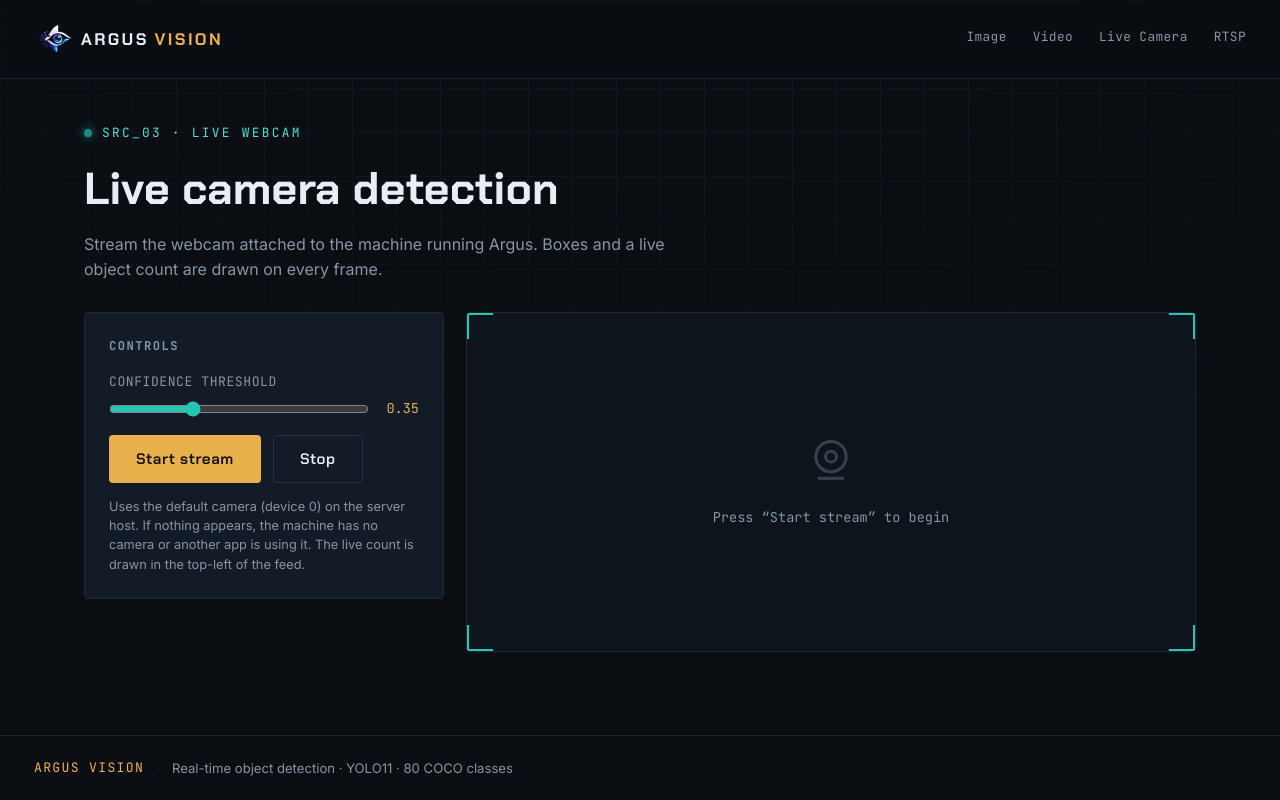
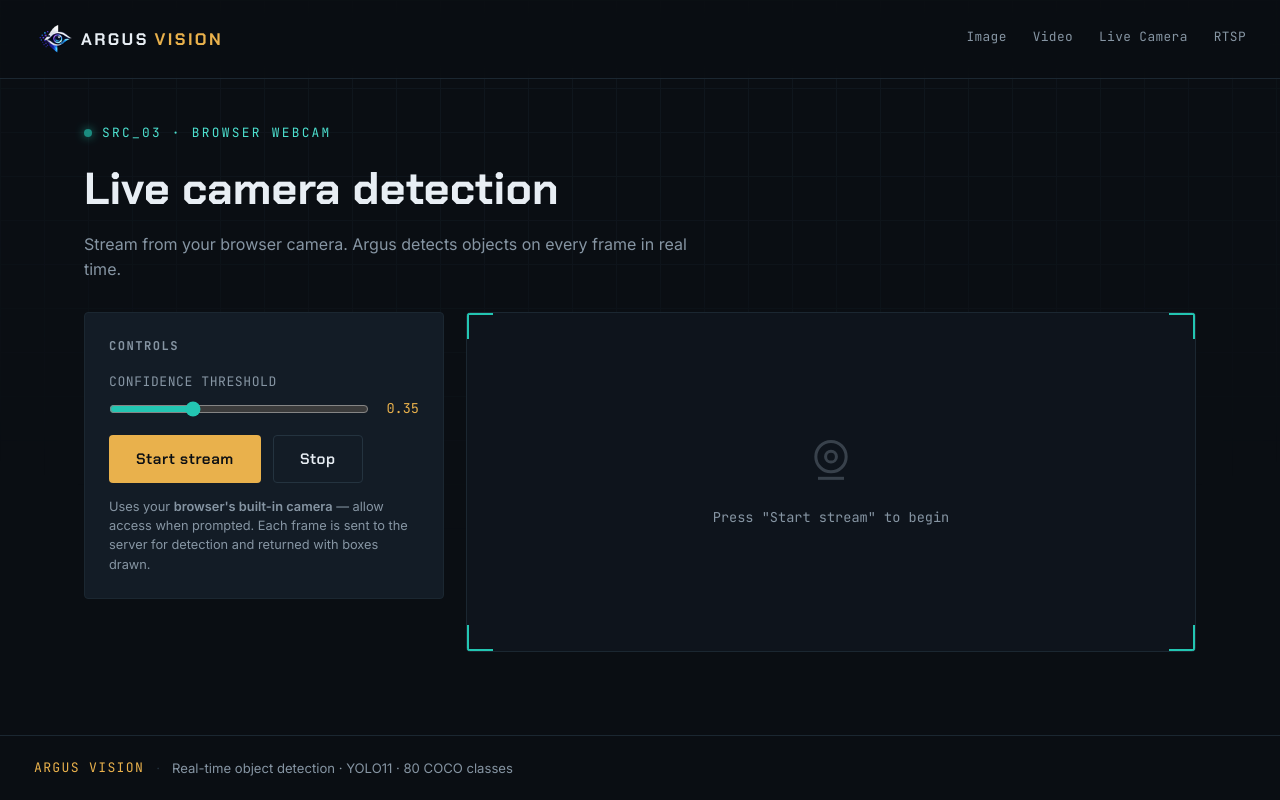
Before and after one commit to Arun-21BEECE006/argus-vision, a Flask app: page /webcam in a window 1280 px wide. Run offline with Flask 3, Linux system fonts and the light colour scheme.

Commit message:
Fix webcam - use browser camera instead of server camera

```diff
--- a/app.py
+++ b/app.py
@@ -248,6 +248,42 @@ def _try_h264(src):
     return src
 
 
+
+# ── Single-frame detection (browser webcam) ──────────────────────
+@app.route("/api/detect/frame", methods=["POST"])
+def api_detect_frame():
+    """
+    Receives a JPEG from the browser webcam, runs detection,
+    returns annotated JPEG. Used by the live camera page.
+    """
+    try:
+        conf = float(request.args.get("conf", DEFAULT_CONF))
+        data = np.frombuffer(request.get_data(), np.uint8)
+        frame = cv2.imdecode(data, cv2.IMREAD_COLOR)
+        if frame is None:
+            return "Bad frame", 400
+
+        # Resize to 480p max for fast inference on free tier
+        fh, fw = frame.shape[:2]
+        if max(fw, fh) > 480:
+            s     = 480 / max(fw, fh)
+            frame = cv2.resize(frame, (int(fw * s), int(fh * s)))
+
+        annotated, summary, _ = detector.detect(frame, conf=conf)
+        gc.collect()
+
+        _, buf = cv2.imencode(".jpg", annotated,
+                              [cv2.IMWRITE_JPEG_QUALITY, 80])
+
+        import json
+        resp = Response(buf.tobytes(), mimetype="image/jpeg")
+        resp.headers["X-Summary"] = json.dumps(summary)
+        resp.headers["Access-Control-Expose-Headers"] = "X-Summary"
+        return resp
+    except Exception:
+        return "Error", 500
+
+
 # ── Live streaming ────────────────────────────────────────────────────
 def _open_source(source):
     if source == "webcam": return cv2.VideoCapture(0)
--- a/templates/webcam.html
+++ b/templates/webcam.html
@@ -1,64 +1,203 @@
-{% extends "base.html" %}
-{% block title %}Live Camera — Argus Vision{% endblock %}
-
-{% block content %}
+{% extends "base.html" %} {% block title %}Live Camera — Argus Vision{% endblock
+%} {% block content %}
 <section class="tool">
   <div class="tool-head">
-    <div class="eyebrow mono"><span class="dot"></span> SRC_03 · LIVE WEBCAM</div>
+    <div class="eyebrow mono">
+      <span class="dot"></span> SRC_03 · BROWSER WEBCAM
+    </div>
     <h1>Live camera detection</h1>
-    <p>Stream the webcam attached to the machine running Argus. Boxes and a live object count are drawn on every frame.</p>
+    <p>
+      Stream from your browser camera. Argus detects objects on every frame in
+      real time.
+    </p>
   </div>
 
   <div class="tool-grid">
     <div class="panel">
       <h4>Controls</h4>
+
       <label class="field">CONFIDENCE THRESHOLD</label>
       <div class="slider-row">
-        <input type="range" id="conf" min="0.1" max="0.9" step="0.05" value="0.35">
+        <input
+          type="range"
+          id="conf"
+          min="0.1"
+          max="0.9"
+          step="0.05"
+          value="0.35"
+        />
         <span class="slider-val mono" id="confVal">0.35</span>
       </div>
+
       <div class="live-controls">
         <button class="btn btn-primary" id="start">Start stream</button>
         <button class="btn btn-ghost" id="stop">Stop</button>
       </div>
+
       <div class="err" id="err"></div>
-      <p class="hint">Uses the default camera (device 0) on the server host. If nothing appears, the machine has no
-        camera or another app is using it. The live count is drawn in the top-left of the feed.</p>
+
+      <p class="hint">
+        Uses your <b>browser's built-in camera</b> — allow access when prompted.
+        Each frame is sent to the server for detection and returned with boxes
+        drawn.
+      </p>
     </div>
 
     <div>
       <div class="stage">
         <span class="corner tl"></span><span class="corner tr"></span>
         <span class="corner bl"></span><span class="corner br"></span>
+
         <div class="placeholder" id="ph">
-          <svg width="52" height="52" viewBox="0 0 24 24" fill="none" stroke="currentColor" stroke-width="1.4"><circle cx="12" cy="10" r="7"/><circle cx="12" cy="10" r="2.5"/><path d="M6 20h12"/></svg>
-          <div>Press “Start stream” to begin</div>
+          <svg
+            width="52"
+            height="52"
+            viewBox="0 0 24 24"
+            fill="none"
+            stroke="currentColor"
+            stroke-width="1.4"
+          >
+            <circle cx="12" cy="10" r="7" />
+            <circle cx="12" cy="10" r="2.5" />
+            <path d="M6 20h12" />
+          </svg>
+          <div>Press "Start stream" to begin</div>
         </div>
-        <img id="feed" style="display:none">
+
+        <!-- Annotated result shown here -->
+        <img
+          id="feed"
+          style="display: none; max-width: 100%; max-height: 72vh"
+        />
+
+        <!-- Hidden elements for capture -->
+        <video
+          id="localVideo"
+          autoplay
+          playsinline
+          muted
+          style="display: none"
+        ></video>
+        <canvas id="canvas" style="display: none"></canvas>
+      </div>
+
+      <!-- Live count badge -->
+      <div id="liveBadge" style="display: none; margin-top: 10px">
+        <div class="summary-chips" id="liveChips"></div>
       </div>
     </div>
   </div>
 </section>
-{% endblock %}
-
-{% block scripts %}
+{% endblock %} {% block scripts %}
 <script src="{{ url_for('static', filename='js/main.js') }}"></script>
 <script>
-setupUpload(); // wires the confidence slider
-const feed = document.getElementById('feed');
-const ph   = document.getElementById('ph');
+  setupUpload();
 
-document.getElementById('start').onclick = () => {
-  showErr('');
-  const conf = document.getElementById('conf').value;
-  feed.src = `/api/stream?source=webcam&conf=${conf}&t=${Date.now()}`;
-  feed.style.display = 'block';
-  ph.style.display = 'none';
-};
-document.getElementById('stop').onclick = () => {
-  feed.src = '';
-  feed.style.display = 'none';
-  ph.style.display = 'block';
-};
+  const feed = document.getElementById("feed");
+  const ph = document.getElementById("ph");
+  const localVideo = document.getElementById("localVideo");
+  const canvas = document.getElementById("canvas");
+  const liveBadge = document.getElementById("liveBadge");
+  const liveChips = document.getElementById("liveChips");
+  const ctx = canvas.getContext("2d");
+
+  let mediaStream = null;
+  let running = false;
+  let busy = false;
+
+  /* ── Start ─────────────────────────────────────────────────────── */
+  document.getElementById("start").onclick = async () => {
+    showErr("");
+    try {
+      mediaStream = await navigator.mediaDevices.getUserMedia({
+        video: {
+          width: { ideal: 640 },
+          height: { ideal: 480 },
+          facingMode: "user",
+        },
+      });
+      localVideo.srcObject = mediaStream;
+      await localVideo.play();
+
+      canvas.width = localVideo.videoWidth || 640;
+      canvas.height = localVideo.videoHeight || 480;
+
+      ph.style.display = "none";
+      feed.style.display = "block";
+      liveBadge.style.display = "block";
+      running = true;
+      loop();
+    } catch (e) {
+      showErr(
+        "Camera error: " +
+          e.message +
+          ". Make sure you allowed camera access in your browser.",
+      );
+    }
+  };
+
+  /* ── Stop ──────────────────────────────────────────────────────── */
+  document.getElementById("stop").onclick = () => {
+    running = false;
+    if (mediaStream) {
+      mediaStream.getTracks().forEach((t) => t.stop());
+      mediaStream = null;
+    }
+    feed.style.display = "none";
+    liveBadge.style.display = "none";
+    ph.style.display = "block";
+  };
+
+  /* ── Detection loop ────────────────────────────────────────────── */
+  async function loop() {
+    if (!running) return;
+    if (busy) {
+      requestAnimationFrame(loop);
+      return;
+    }
+
+    busy = true;
+    ctx.drawImage(localVideo, 0, 0, canvas.width, canvas.height);
+    const conf = document.getElementById("conf").value;
+
+    canvas.toBlob(
+      async (blob) => {
+        try {
+          const res = await fetch("/api/detect/frame?conf=" + conf, {
+            method: "POST",
+            body: blob,
+            headers: { "Content-Type": "image/jpeg" },
+          });
+
+          if (res.ok) {
+            /* update annotated image */
+            const url = URL.createObjectURL(await res.blob());
+            const oldSrc = feed.src;
+            feed.src = url;
+            if (oldSrc && oldSrc.startsWith("blob:"))
+              URL.revokeObjectURL(oldSrc);
+
+            /* update count badge from header */
+            const summary = res.headers.get("X-Summary");
+            if (summary) {
+              try {
+                const obj = JSON.parse(summary);
+                const total = Object.values(obj).reduce((a, b) => a + b, 0);
+                let html = `<span class="chip total">TOTAL ${total}</span>`;
+                for (const [k, v] of Object.entries(obj))
+                  html += `<span class="chip">${k} <b>${v}</b></span>`;
+                liveChips.innerHTML = html;
+              } catch (_) {}
+            }
+          }
+        } catch (_) {}
+
+        busy = false;
+        if (running) requestAnimationFrame(loop);
+      },
+      "image/jpeg",
+      0.75,
+    );
+  }
 </script>
 {% endblock %}
```
